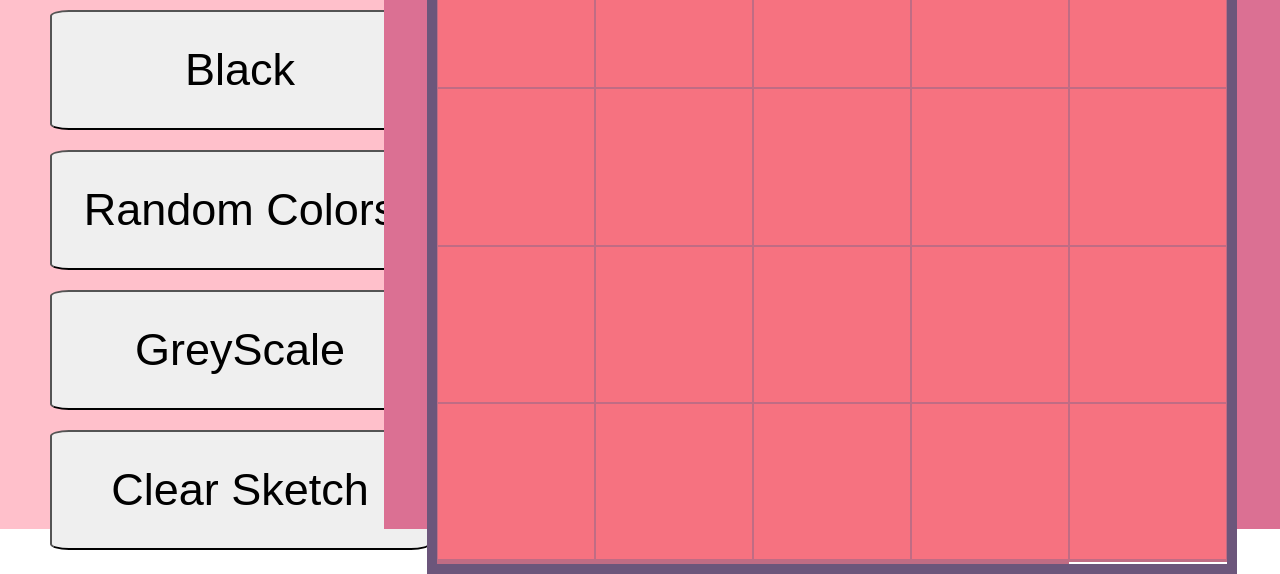
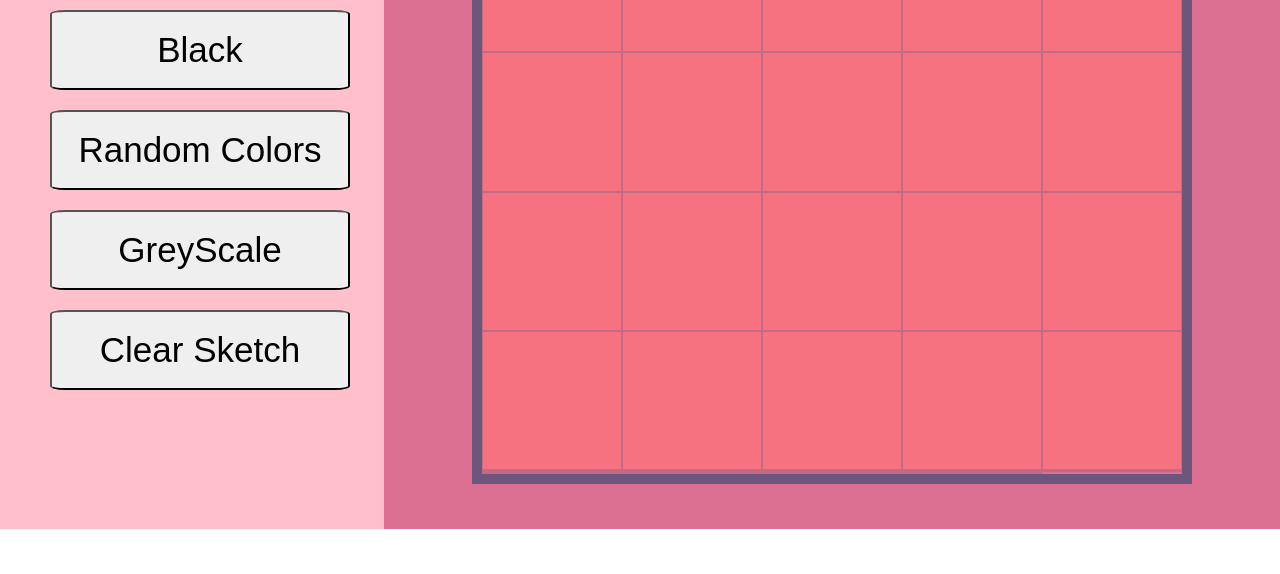
Before and after one commit to iamsaumya/ETCH-A-SKETCH, a plain HTML site: page index.html in a window 1280 px wide. Shown: the part 271-845 px from the top of the page. After the commit the page ends 800 px from the top, so only its background shows below. Drawn offline with Linux system fonts and the light colour scheme.

Commit message:
fix styling of buttons on chrome

```diff
--- a/css/style.css
+++ b/css/style.css
@@ -28,8 +28,8 @@
     grid-template-columns: repeat(5,1fr);
     grid-template-rows: repeat(5,1fr);
     border: 10px solid #6c567b;
-    width:  790px;
-    height: 790px;
+    width:  700px;
+    height: 700px;
     margin: 0;
     padding: 0;
     top:35px;
@@ -51,8 +51,8 @@
     display: block;
     margin: 20px 20px 20px 50px;
     padding:4px;
-    font-size: 45px;
-    width: 380px;
-    height: 120px;
+    font-size: 35px;
+    width: 300px;
+    height: 80px;
     border-radius: 5%;
 }
```
